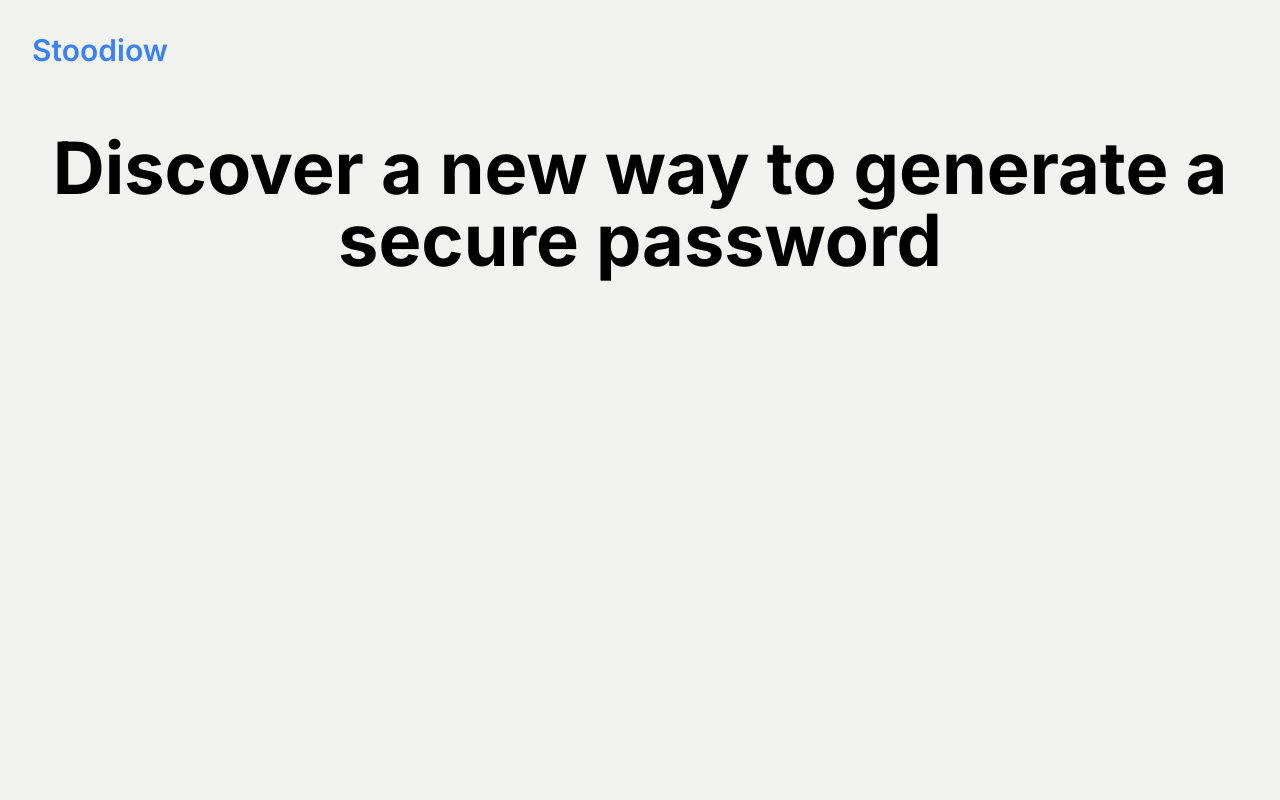
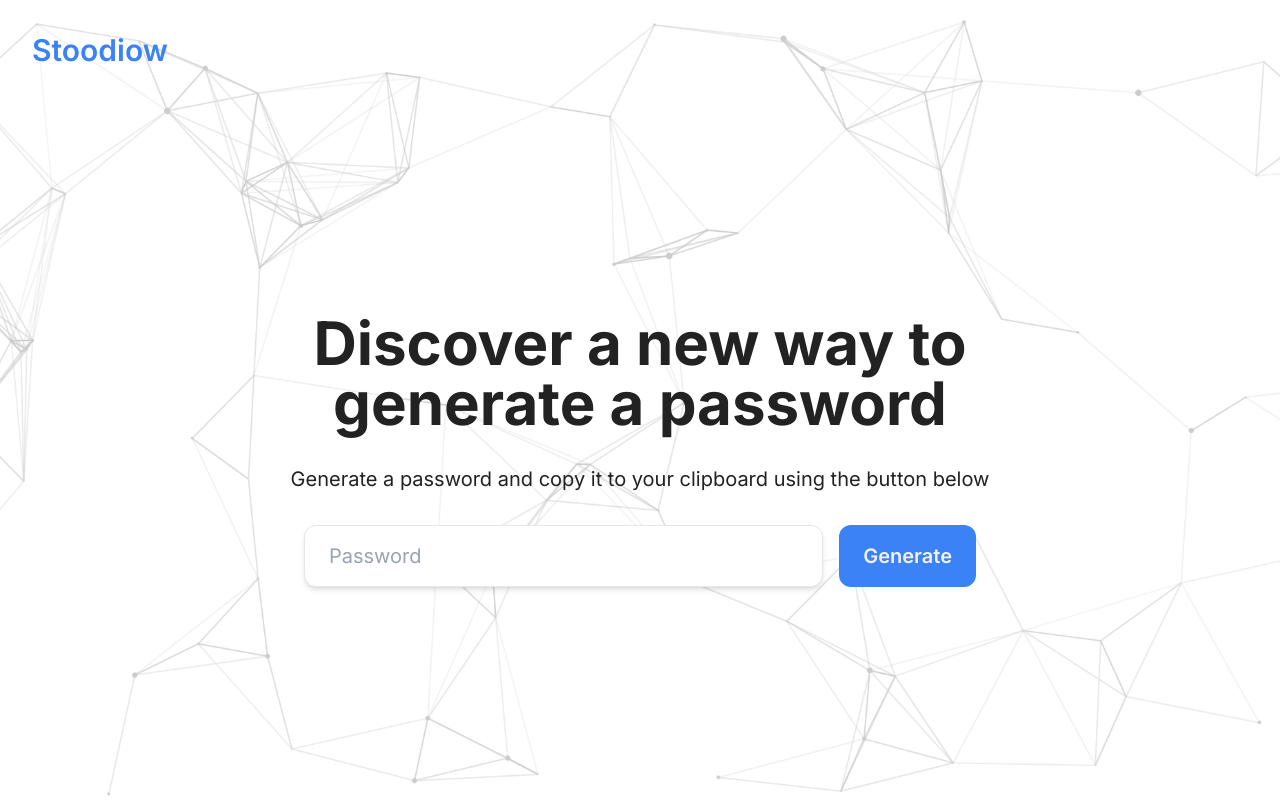
Before and after one commit to CarlosPProjects/pass-generator, a Next.js app: page / in a window 1280 px wide. Built offline with nearby package versions, Linux system fonts and the light colour scheme.

Commit message:
tailwind variables and frontend design done

```diff
--- a/src/app/layout.tsx
+++ b/src/app/layout.tsx
@@ -20,7 +20,7 @@ export default function RootLayout({
       <body className={inter.className}>
         <main className="container min-h-screen flex flex-col mx-auto">
           <Header />
-          <div className="flex-1 p-8">{children}</div>
+          <div className="flex flex-1 p-4 md:p-8">{children}</div>
         </main>
       </body>
     </html>
--- a/src/app/page.tsx
+++ b/src/app/page.tsx
@@ -1,7 +1,18 @@
 export default function Home() {
   return (
-    <section className="flex flex-col md:flex-row ">
-      <h1 className="text-4xl md:text-7xl font-bold text-center">Discover a new way to generate a secure password</h1>
+    <section className="max-w-4xl mx-auto flex-1 flex flex-col md:flex-row items-center justify-center gap-4 relative flex-wrap md:flex-nowrap overflow-hidden">
+      <div className="space-y-8">
+        <h1 className="text-5xl md:text-6xl font-bold text-center">Discover a new way to generate a password</h1>
+        <p className="text-lg md:text-xl text-center">
+          Generate a password and copy it to your clipboard using the button below
+        </p>
+        <form className="flex flex-col md:flex-row gap-4 max-w-2xl mx-auto">
+          <input type="text" id="password" name="password" placeholder="Password" readOnly className="flex-1 rounded-xl text-xl py-4 px-6 border shadow-md" />
+          <button className="rounded-xl border-1 bg-primary py-4 px-6 text-xl text-secondary font-semibold">
+            Generate
+          </button>
+        </form>
+      </div>
     </section>
   );
 }
--- a/src/styles/globals.css
+++ b/src/styles/globals.css
@@ -4,15 +4,13 @@
 
 :root{
     --primary: #3b82f6;
-    --secondary: #262626;
-    --text-light: #262626;
-    --background-light: #f2f3f0;
-
+    --secondary: #f2f2f2;
+    --body: #222222;
 }
 
 
 @layer base{
     body{
-        @apply bg-[#f2f3f0]
+        @apply bg-hero-pattern bg-no-repeat bg-cover bg-center text-body
     }
 }
--- a/tailwind.config.ts
+++ b/tailwind.config.ts
@@ -8,11 +8,14 @@ const config: Config = {
   ],
   theme: {
     extend: {
+      colors: {
+        "primary": "var(--primary)",
+        "secondary": "var(--secondary)",
+        "body": "var(--body)",
+      },
       backgroundImage: {
-        "gradient-radial": "radial-gradient(var(--tw-gradient-stops))",
-        "gradient-conic":
-          "conic-gradient(from 180deg at 50% 50%, var(--tw-gradient-stops))",
-      },
+        'hero-pattern': "url('/cool-background.png')",
+      }
     },
   },
   plugins: [],
```
Also changed, not shown: public/cool-background.png (added).
